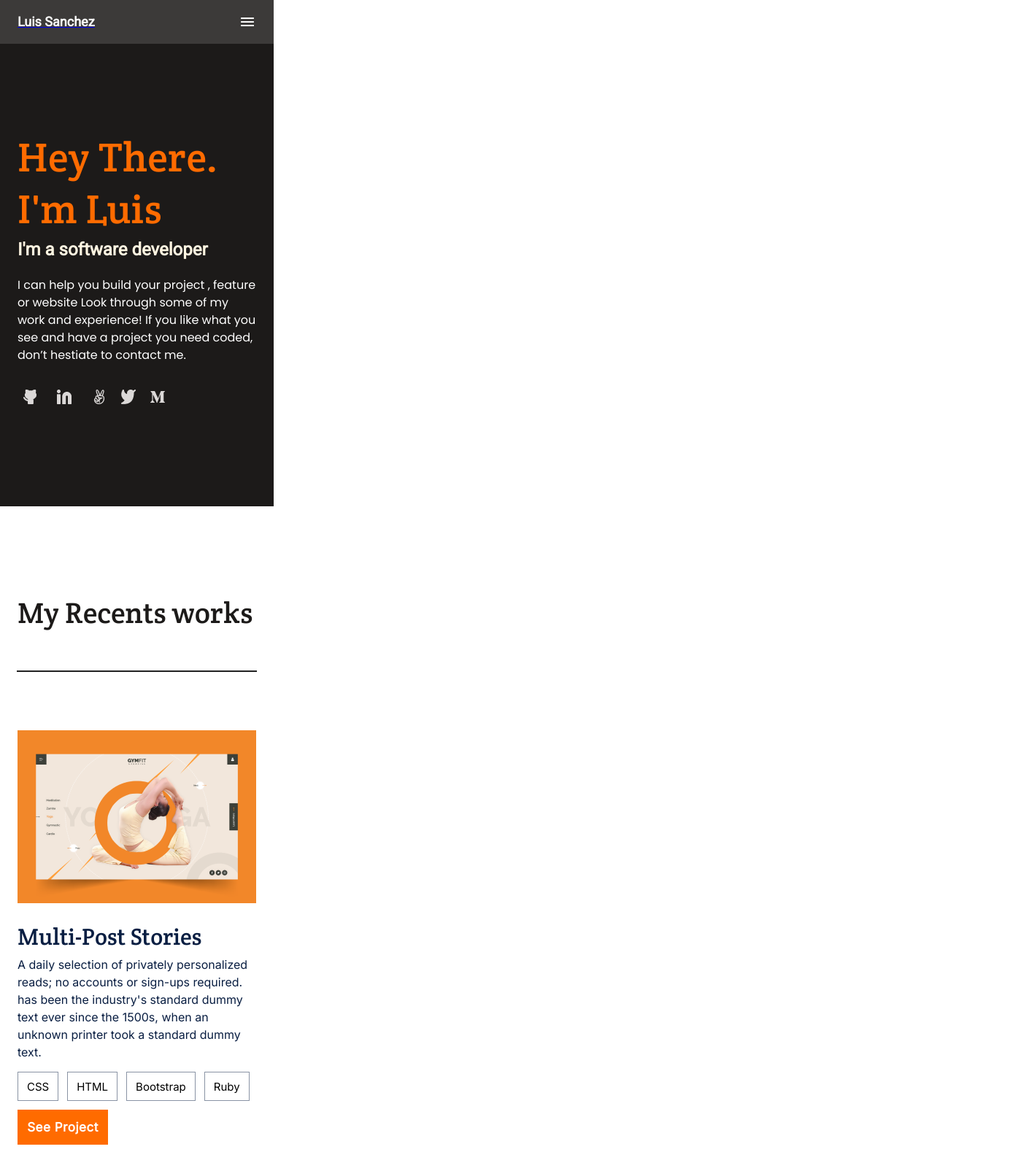
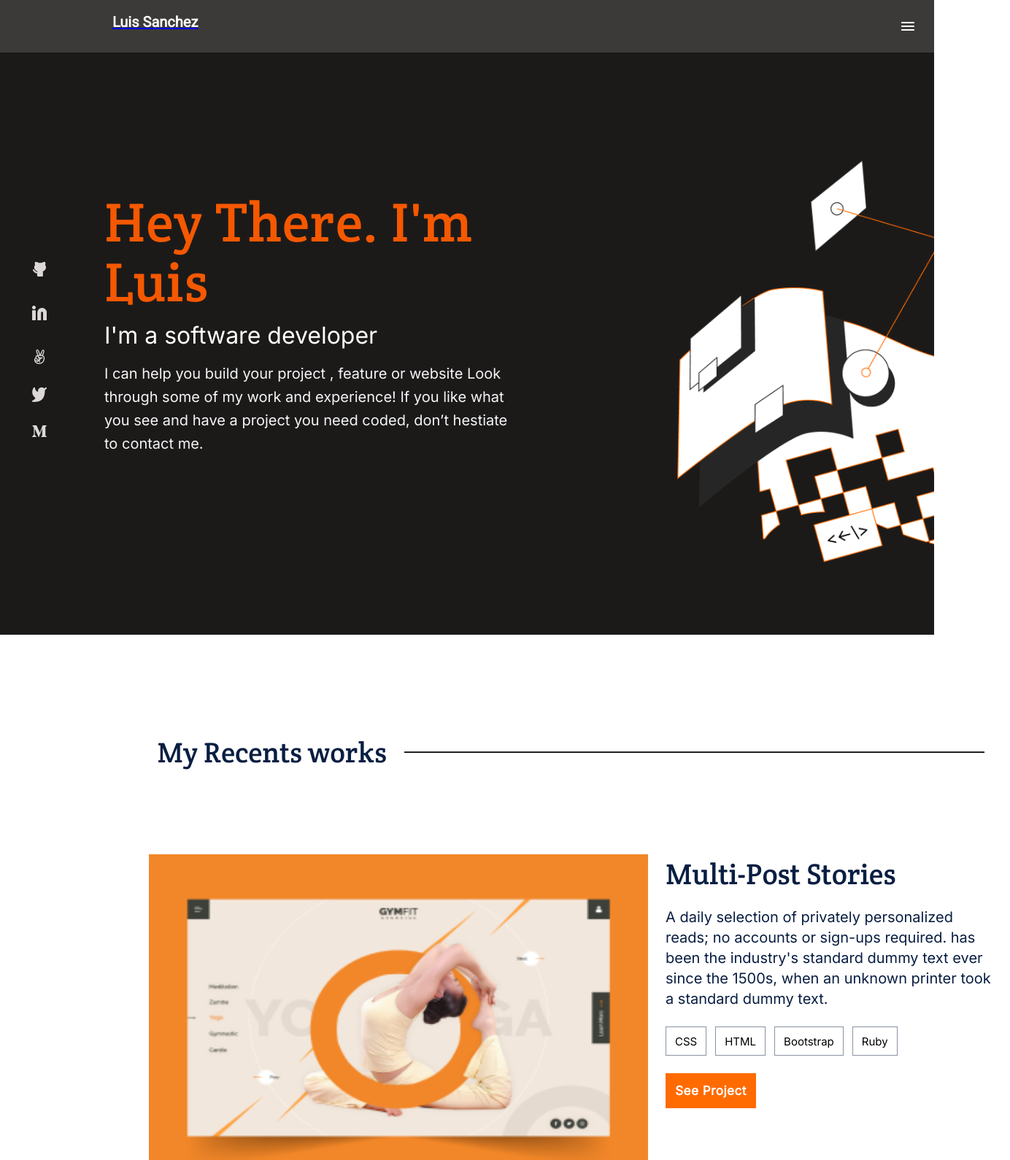
Before and after one commit to sanieni6/Portfolio, a plain HTML site: page index.html in a window 1280 px wide. Shown: the top 1590 px of the page at 73% size, 1384 px wide, since content can reach past the window. Drawn offline with Linux system fonts and the light colour scheme; files whose address does not match are found by name.

Commit message:
Add new styles for the desktop version

```diff
--- a/styles.css
+++ b/styles.css
@@ -31,6 +31,11 @@ body {
   height: 24px;
   width: 24px;
   align-self: center;
+}
+
+.new-querie {
+  width: 375px;
+  height: 634px;
 }
 
 .headline {
@@ -623,3 +628,242 @@ button:disabled {
   padding: 0;
   align-self: center;
 }
+
+@media (min-width: 376px) {
+  .header {
+    width: auto;
+    height: 72px;
+  }
+
+  .name {
+    margin-left: max(calc(3% + 10px), 154px);
+    font-size: 20px;
+    line-height: 20px;
+    width: auto;
+    height: 20px;
+    /* margin-left: auto; */
+  }
+
+  .new-querie {
+    background: url("images/Illustration-header.png");
+    background-position: 100vh 0vw;
+    background-repeat: no-repeat;
+    background-size: 48%;
+    width: auto;
+    height: 798px;
+    background-color: #1c1a19;
+  }
+
+  .headline {
+    background: none;
+    background-color: #1c1a19;
+    display: flex;
+    flex-direction: column;
+    align-items: flex-start;
+    gap: 24px;
+    width: 566px;
+    height: 739px;
+    margin-left: 143px;
+    border-radius: 0;
+  }
+
+  .introduction {
+    width: 566px;
+    height: 160px;
+    font-family: "crete Round", sans-serif;
+    font-style: normal;
+    font-weight: 400;
+    font-size: 76px;
+    letter-spacing: 0.8px;
+    line-height: 82px;
+    color: #f55800;
+    padding: 192px 0 0;
+  }
+
+  .supporting-text {
+    width: 566px;
+    height: 24px;
+    font-family: Inter, sans-serif;
+    font-style: normal;
+    font-weight: 500;
+    font-size: 32px;
+    line-height: 44px;
+    display: flex;
+    align-items: center;
+    color: #fff;
+    margin: 0;
+    padding: 0;
+  }
+
+  .description {
+    width: 566px;
+    height: 123px;
+    font-family: Inter, sans-serif;
+    font-weight: 400;
+    font-size: 20px;
+    line-height: 32px;
+    color: #f4f5f7;
+    margin: 0;
+    padding: 0;
+  }
+
+  .positionin {
+    position: absolute;
+    left: 36px;
+    top: 351px;
+  }
+
+  .social-networks-buttons {
+    list-style: none;
+    display: flex;
+    flex-direction: column;
+    align-items: center;
+    align-self: flex-start;
+    gap: 20px;
+    margin: 0;
+    padding: 0;
+  }
+
+  .works {
+    width: 1204px;
+    height: 1805px;
+    margin-left: 180px;
+    /* gap: 114px; */
+  }
+
+  .title-content {
+    margin-top: 135px;
+    flex-direction: row;
+    align-items: center;
+    width: 1133px;
+    height: 52px;
+    margin-bottom: 114px;
+  }
+
+  .title-works {
+    width: 315px;
+    height: 52px;
+    color: #091e42;
+    margin: 0;
+    padding: 0;
+    border-spacing: 0.1px;
+    font-size: 39px;
+  }
+
+  .solidhr {
+    width: 794px;
+  }
+
+  .feature-card {
+    flex-direction: row;
+    align-items: flex-start;
+    width: 1156px;
+    height: 448px;
+  }
+
+  .image-feature {
+    width: 684px;
+    height: 448px;
+  }
+
+  .card2 {
+    gap: 24px;
+    width: 448px;
+    height: 348px;
+  }
+
+  .multi-post {
+    width: 448px;
+    height: 48px;
+    font-size: 40px;
+    line-height: 54px;
+  }
+
+  .description2 {
+    font-size: 20px;
+    line-height: 28px;
+    width: 448px;
+    height: 140px;
+  }
+
+  .card-works {
+    grid-template-columns: 1fr 1fr 1fr;
+    grid-template-rows: 1fr 1fr;
+    place-content: center;
+    justify-content: center;
+    row-gap: 37px;
+    column-gap: 24px;
+    height: 907px;
+    width: 1156px;
+  }
+
+  .card {
+    height: 435px;
+    width: 369px;
+  }
+
+  .custom-card1 {
+    border: 8px #0d151e;
+    background-image: url("images/Img Placeholder.png");
+    background-repeat: no-repeat;
+    background-size: auto;
+    position: relative;
+  }
+
+  .non-content {
+    display: none;
+  }
+
+  .custombt {
+    position: absolute;
+    top: 364px;
+    left: 0;
+    width: 369px;
+    height: 58px;
+  }
+
+  .custom-card2 {
+    background-image: url("images/placeholder1.png");
+    background-repeat: no-repeat;
+    background-size: auto;
+    position: relative;
+
+  }
+
+  .custom-card3 {
+    background-image: url("images/placeholder2.png");
+    background-repeat: no-repeat;
+    background-size: auto;
+    position: relative;
+  }
+
+  .custom-card-shadow {
+    background-image: linear-gradient(180.45deg, rgba(38, 38, 38, 0) 0.75%, rgba(38, 38, 38, 0.9) 84.18%), url("images/placeholder1.png");
+    background-repeat: no-repeat;
+    background-size: auto;
+    position: relative;
+  }
+
+  .portrait {
+    position: absolute;
+    gap: 24px;
+    width: 369px;
+    height: 257px;
+    left: calc(50% - 369px / 2);
+    bottom: 16px;
+    padding: 0;
+  }
+
+  .profesional-art{
+    width: 337px;
+    height: auto;
+    text-indent: -9999px;
+
+  }
+
+  .custom-text::after {
+    content: "Data Dashboard Healthcare";
+    text-indent: 0;
+  }
+
+}
```
